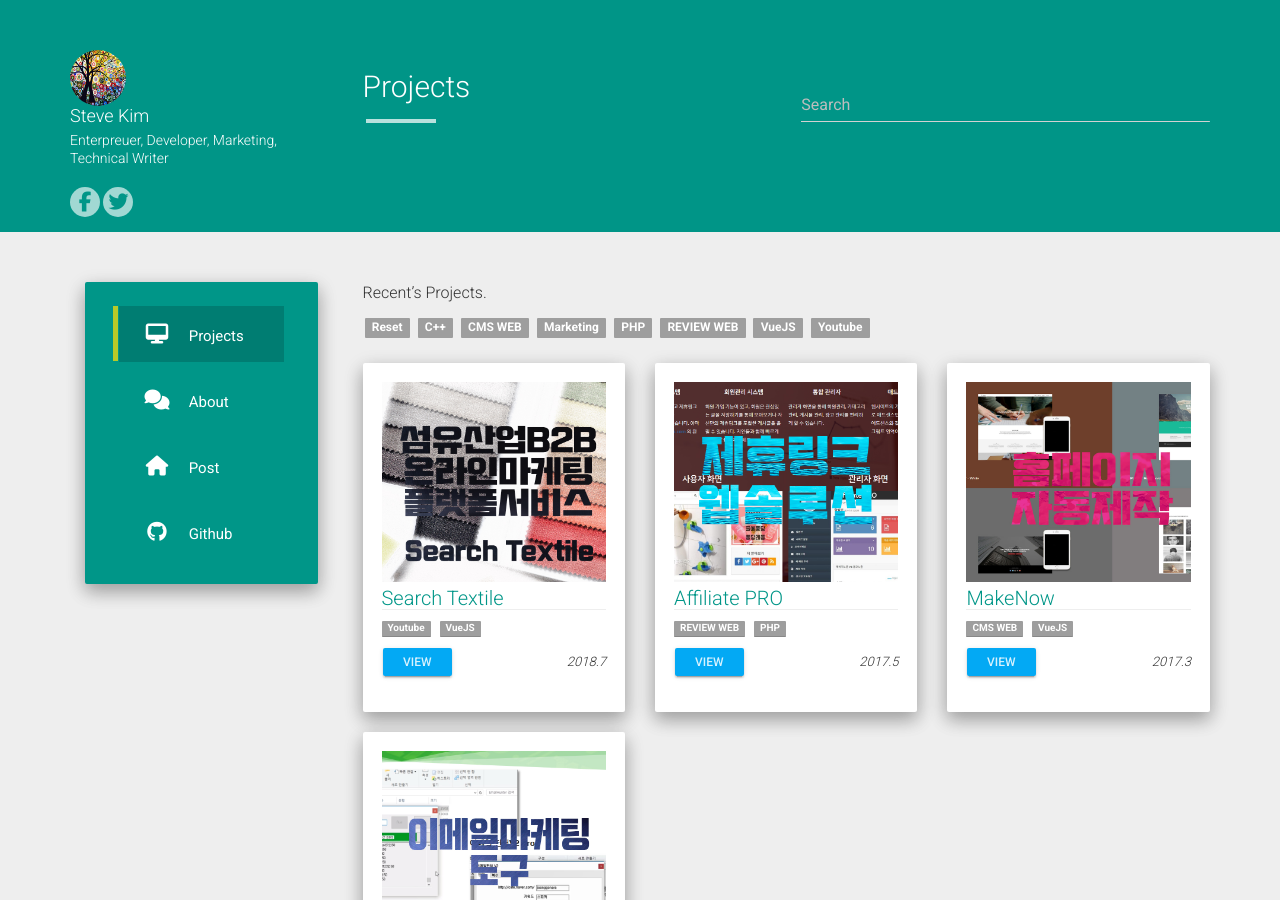
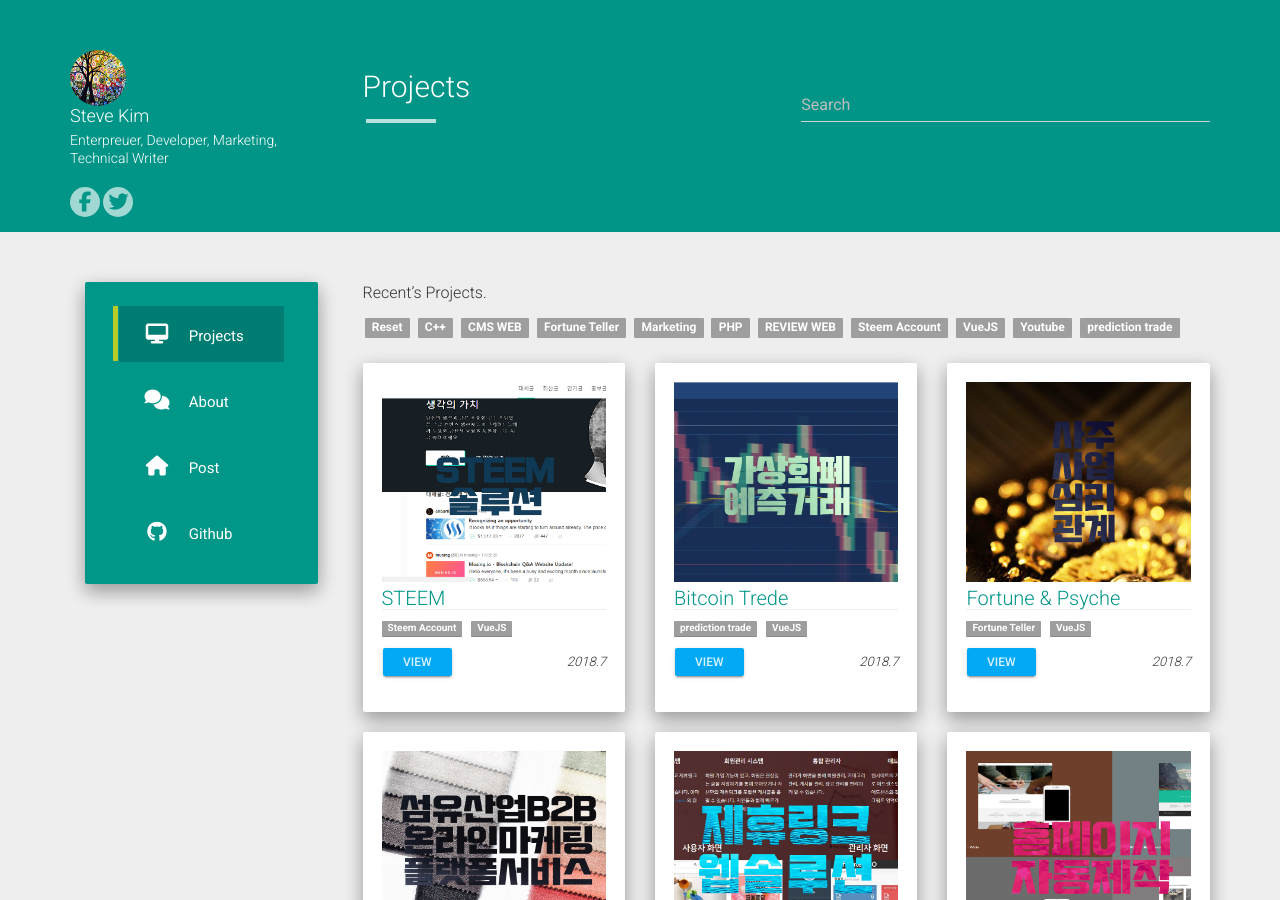
Before and after one commit to softkid/softkid.github.io, a Jekyll site: the page built from projects.md, in a window 1280 px wide and 900 px high. Built offline with Jekyll 4.4.1, drawn with Linux system fonts in a browser that asks for light colours; nearby versions of some CDN libraries.

Commit message:
git push

```diff
--- a/_data/projects.json
+++ b/_data/projects.json
@@ -1,4 +1,25 @@
 [
+	{
+		"name": "STEEM",
+		"image": "makesteem.jpg",
+		"url": "http://www.makesteem.com",
+		"date": "2018.7",
+		"tags": ["Steem Account","VueJS"]
+	},
+	{
+		"name": "Bitcoin Trede",
+		"image": "coinxtt.jpg",
+		"url": "http://www.coinxtt.com",
+		"date": "2018.7",
+		"tags": ["prediction trade","VueJS"]
+	},
+	{
+		"name": "Fortune & Psyche",
+		"image": "goldsaju.jpg",
+		"url": "http://www.goldsaju.com",
+		"date": "2018.7",
+		"tags": ["Fortune Teller","VueJS"]
+	},
 	{
 		"name": "Search Textile",
 		"image": "searchtextile.jpg",
```
Also changed, not shown: static/projects/coinxtt.jpg (added), static/projects/goldsaju.jpg (added), static/projects/makesteem.jpg (added).
